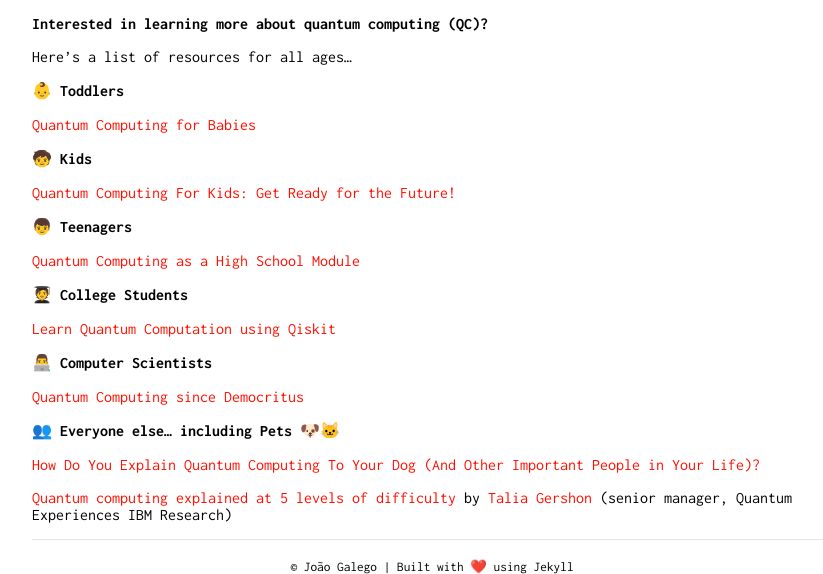
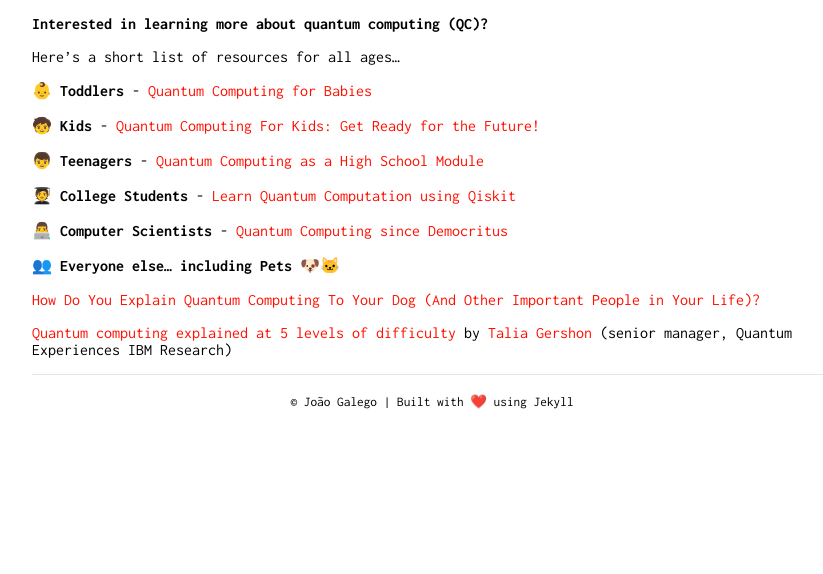
Before and after one commit to JGalego/JGalego.github.io, a Jekyll site: the page built from _posts/2021-02-27-qhack-recap.md, in a window 1280 px wide, cut to the strip 490-1064 px from the top of the page. Shown: the whole strip, without its empty margins (208-1031 px from the left). Built offline with Jekyll 4.4.1, drawn with Linux system fonts in a browser that asks for light colours; after the commit the page ends 900 px from its top, so only the background shows below that.

Commit message:
Fixed formatting

```diff
--- a/_posts/2021-02-27-qhack-recap.md
+++ b/_posts/2021-02-27-qhack-recap.md
@@ -18,27 +18,17 @@ Now that [QHack 2021](https://qhack.ai/) is officially over, it's time for a sho
 
 **Interested in learning more about quantum computing (QC)?**
 
-Here's a list of resources for all ages...
+Here's a short list of resources for all ages...
 
-👶 **Toddlers**
+👶 **Toddlers** - [Quantum Computing for Babies](https://www.amazon.com/Quantum-Computing-Babies-Baby-University/dp/1492671185)
 
-[Quantum Computing for Babies](https://www.amazon.com/Quantum-Computing-Babies-Baby-University/dp/1492671185)
+🧒 **Kids** - [Quantum Computing For Kids: Get Ready for the Future!](https://www.amazon.com/Quantum-Computing-Kids-Introduction-Ilustrated/dp/B0851MB79W)
 
-🧒 **Kids**
+👦 **Teenagers** - [Quantum Computing as a High School Module](https://arxiv.org/abs/1905.00282)
 
-[Quantum Computing For Kids: Get Ready for the Future!](https://www.amazon.com/Quantum-Computing-Kids-Introduction-Ilustrated/dp/B0851MB79W)
+🧑‍🎓 **College Students** - [Learn Quantum Computation using Qiskit](https://qiskit.org/textbook/preface.html)
 
-👦 **Teenagers**
-
-[Quantum Computing as a High School Module](https://arxiv.org/abs/1905.00282)
-
-🧑‍🎓 **College Students**
-
-[Learn Quantum Computation using Qiskit](https://qiskit.org/textbook/preface.html)
-
-👨‍💻 **Computer Scientists**
-
-[Quantum Computing since Democritus](https://www.scottaaronson.com/democritus/)
+👨‍💻 **Computer Scientists** - [Quantum Computing since Democritus](https://www.scottaaronson.com/democritus/)
 
 👥 **Everyone else... including Pets** 🐶🐱
 
```
Also changed, not shown: _posts/2020-10-14-wbme-ml-workshop.md (+1 -1 lines).
